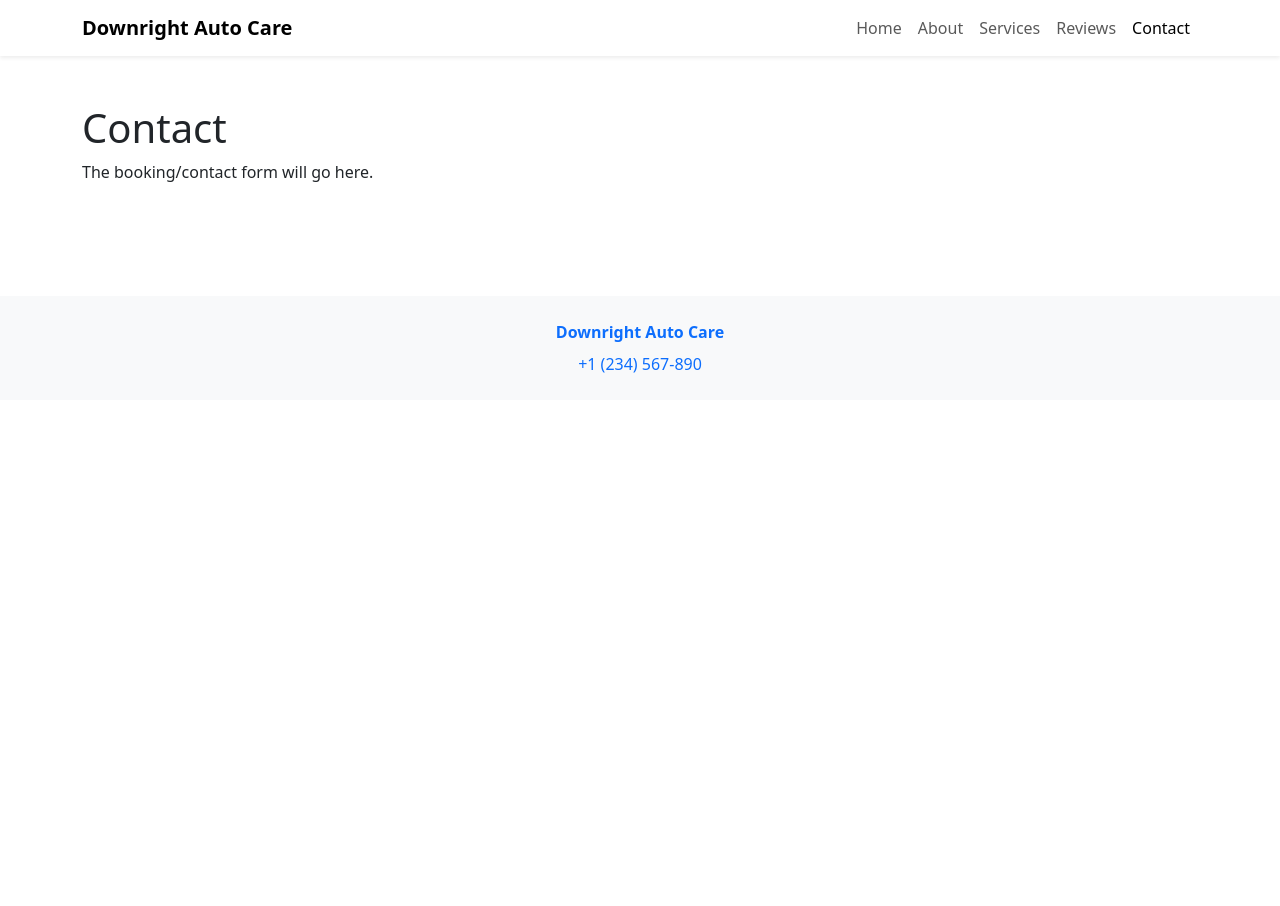
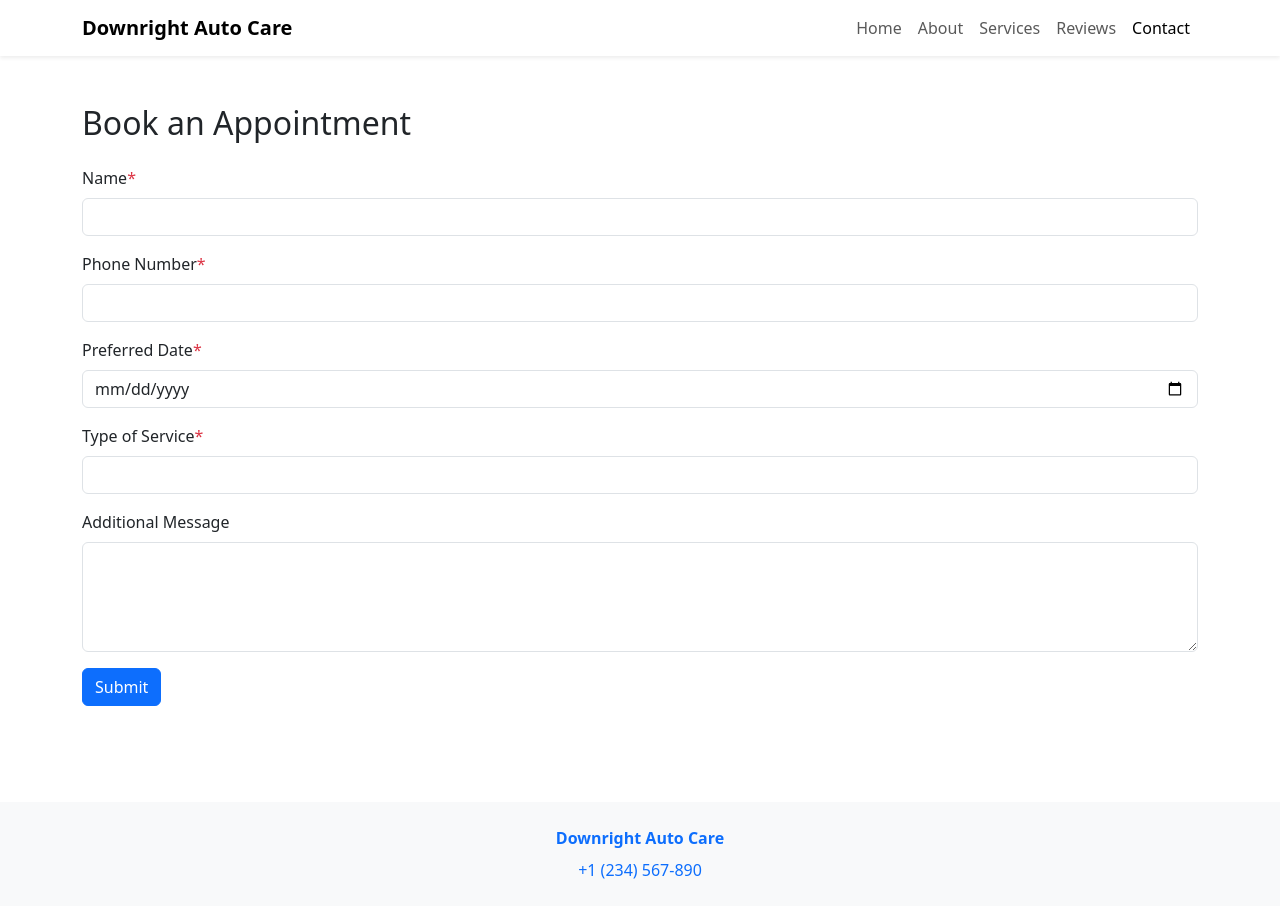
Before and after one commit to usmanAfzalKhan/downright-auto-care-site, a React (Vite) app: page /contact in a window 1280 px wide. Before the commit the page ends 800 px from the top, so only its background shows below. Built offline with nearby package versions, Linux system fonts and the light colour scheme.

Commit message:
chore: remove unused src/components/Contact.jsx component

```diff
--- /dev/null
+++ b/src/components/ContactForm.jsx
@@ -0,0 +1,78 @@
+// src/components/ContactForm.jsx
+import React, { useState } from 'react';
+
+export default function ContactForm() {
+  const [form, setForm] = useState({
+    name: '',
+    phone: '',
+    date: '',
+    service: '',
+    message: ''
+  });
+  const [submitted, setSubmitted] = useState(false);
+
+  const handleChange = e => {
+    setForm(f => ({ ...f, [e.target.name]: e.target.value }));
+  };
+
+  const handleSubmit = async e => {
+    e.preventDefault();
+    // TODO: call your Netlify function to email the inquiry
+    // await fetch('/.netlify/functions/sendInquiry', { ...JSON.stringify(form) });
+
+    setSubmitted(true);
+  };
+
+  if (submitted) {
+    return (
+      <div className="container py-5">
+        <div className="alert alert-success">
+          Thanks! We have your request and will be in touch shortly.
+        </div>
+      </div>
+    );
+  }
+
+  return (
+    <section className="contact-form py-5">
+      <div className="container">
+        <h2 className="mb-4">Book an Appointment</h2>
+        <form onSubmit={handleSubmit}>
+          {[
+            { label: 'Name', name: 'name', type: 'text', required: true },
+            { label: 'Phone Number', name: 'phone', type: 'tel', required: true },
+            { label: 'Preferred Date', name: 'date', type: 'date', required: true },
+            { label: 'Type of Service', name: 'service', type: 'text', required: true }
+          ].map(field => (
+            <div key={field.name} className="mb-3">
+              <label className="form-label">
+                {field.label}{field.required && <span className="text-danger">*</span>}
+              </label>
+              <input
+                className="form-control"
+                type={field.type}
+                name={field.name}
+                value={form[field.name]}
+                onChange={handleChange}
+                required={field.required}
+              />
+            </div>
+          ))}
+          <div className="mb-3">
+            <label className="form-label">Additional Message</label>
+            <textarea
+              className="form-control"
+              name="message"
+              rows="4"
+              value={form.message}
+              onChange={handleChange}
+            />
+          </div>
+          <button type="submit" className="btn btn-primary">
+            Submit
+          </button>
+        </form>
+      </div>
+    </section>
+  );
+}
--- a/src/pages/Contact.jsx
+++ b/src/pages/Contact.jsx
@@ -1,11 +1,7 @@
 // src/pages/Contact.jsx
 import React from 'react';
+import ContactForm from '../components/ContactForm';
 
 export default function Contact() {
-  return (
-    <div className="container py-5">
-      <h1>Contact</h1>
-      <p>The booking/contact form will go here.</p>
-    </div>
-  );
+  return <ContactForm />;
 }
```
Also changed, not shown: src/components/Contact.jsx (deleted).
